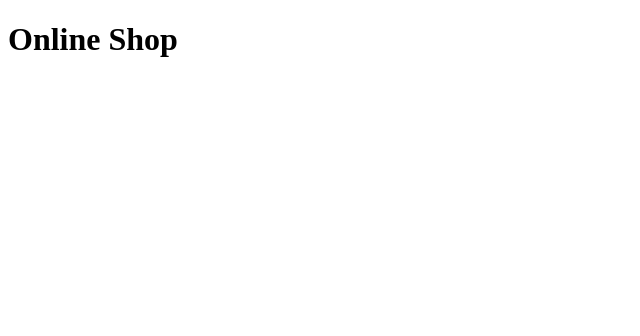
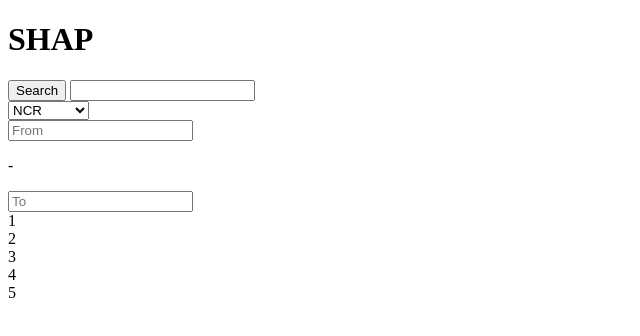
Before and after one commit to eustaquiogalano/shop, a website: page src/index.html in a window 1280 px wide. Shown: the whole page, without its empty margins (0-640 px from the left). Drawn offline with Linux system fonts and the light colour scheme.

Commit message:
feat: add initial structure

```diff
--- a/src/index.html
+++ b/src/index.html
@@ -6,9 +6,39 @@
     <title>Online Shopping</title>
   </head>
   <body>
-    <h1>Online Shop</h1>
-    <header></header>
-    <main></main>
+    <header>
+      <h1>SHAP</h1>
+    </header>
+    <main class="display-flex">
+      <section id="search-settings-section">
+        <div id="search-container" class="display-flex">
+          <button id="search-button">Search</button>
+          <input type="search" id="search-item-input" />
+        </div>
+        <div id="search-option-container" class="display-flex">
+          <div id="item-location" class="display-flex">
+            <select id="item-location-list">
+              <option value="">NCR</option>
+              <option value="">Luzon</option>
+              <option value="">Visayas</option>
+              <option value="">Mindanao</option>
+            </select>
+          </div>
+          <div id="item-price-range" class="display-flex">
+            <input type="number" id="lowest" placeholder="From" />
+            <p>-</p>
+            <input type="number" id="highest" placeholder="To" />
+          </div>
+        </div>
+      </section>
+      <section id="product-list-section" class="display-flex">
+        <div class="product-container">1</div>
+        <div class="product-container">2</div>
+        <div class="product-container">3</div>
+        <div class="product-container">4</div>
+        <div class="product-container">5</div>
+      </section>
+    </main>
     <footer></footer>
   </body>
 </html>
```
